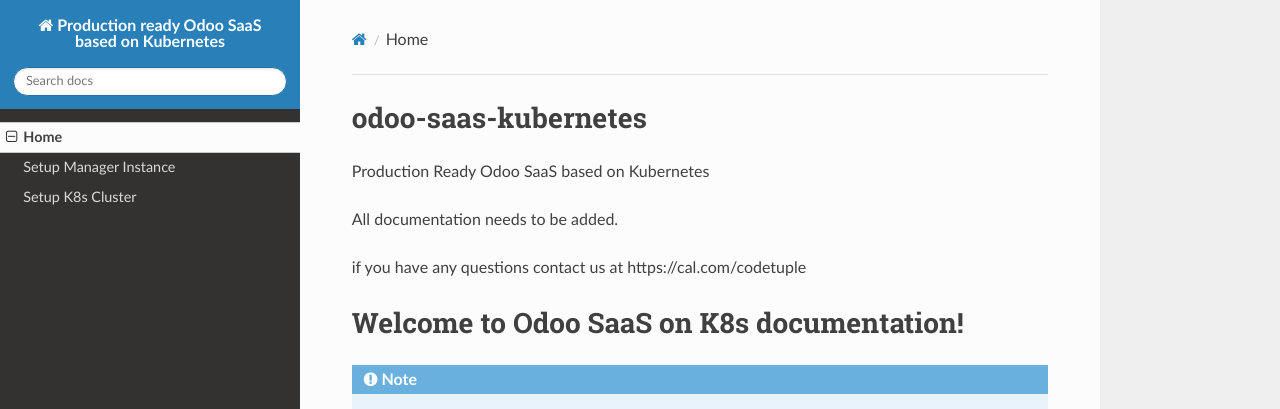
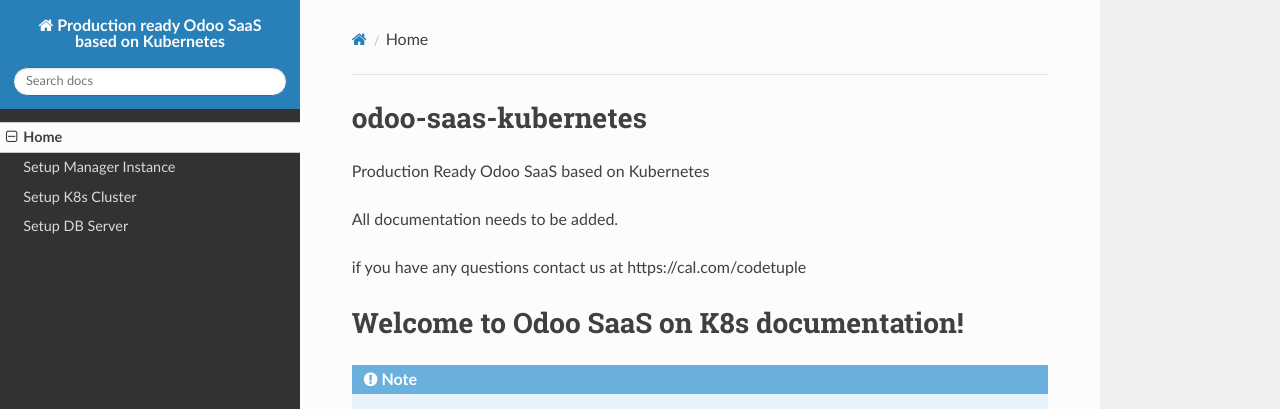
Before and after one commit to herawais/odoo-saas-kubernetes, an MkDocs documentation site: the page built from docs/index.md, in a window 1280 px wide. Shown: the top 409 px of the page. Built offline with MkDocs 1.6.1, drawn with Linux system fonts in a browser that asks for light colours; nearby versions of some CDN libraries.

Commit message:
[ADD] new page

```diff
--- a/mkdocs.yml
+++ b/mkdocs.yml
@@ -20,3 +20,4 @@
   - Home: 'index.md'
   - Setup Manager Instance: 'manager.md'
   - Setup K8s Cluster: 'k8s_cluster.md'
+  - Setup DB Server: 'db_server.md'
```
Also changed, not shown: docs/db_server.md (added).
